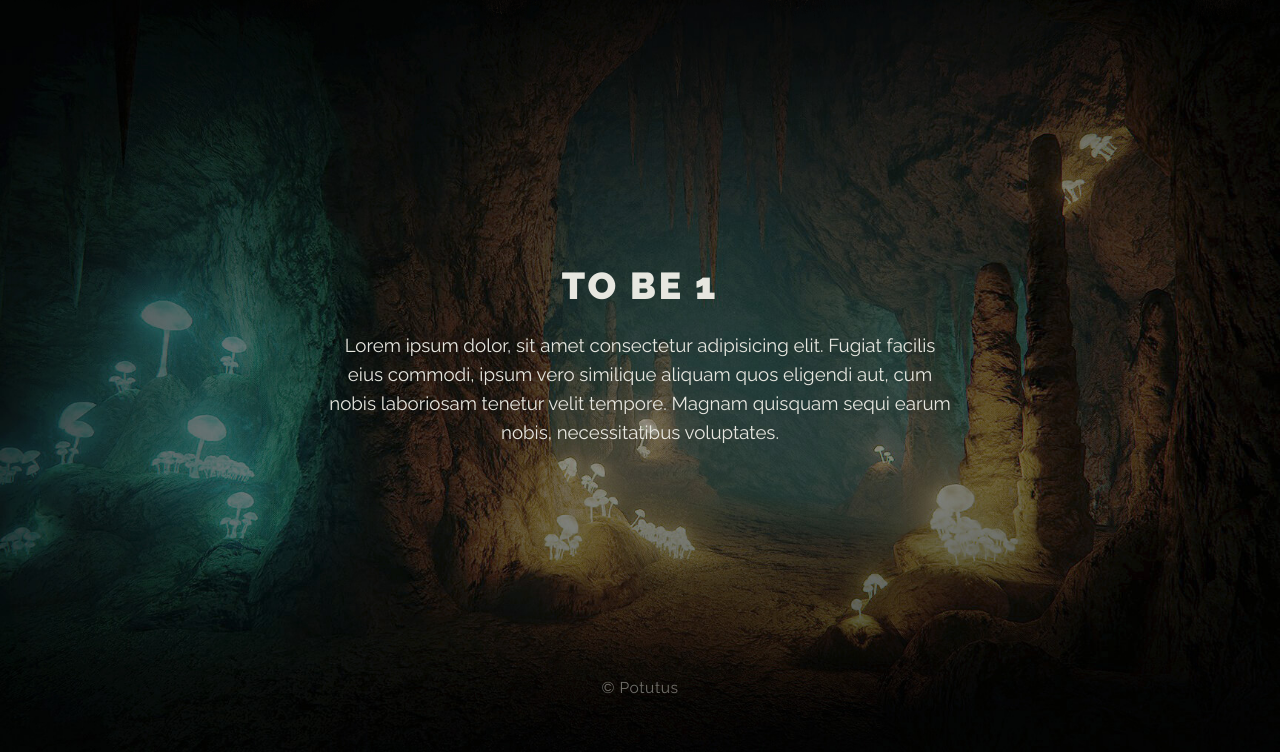
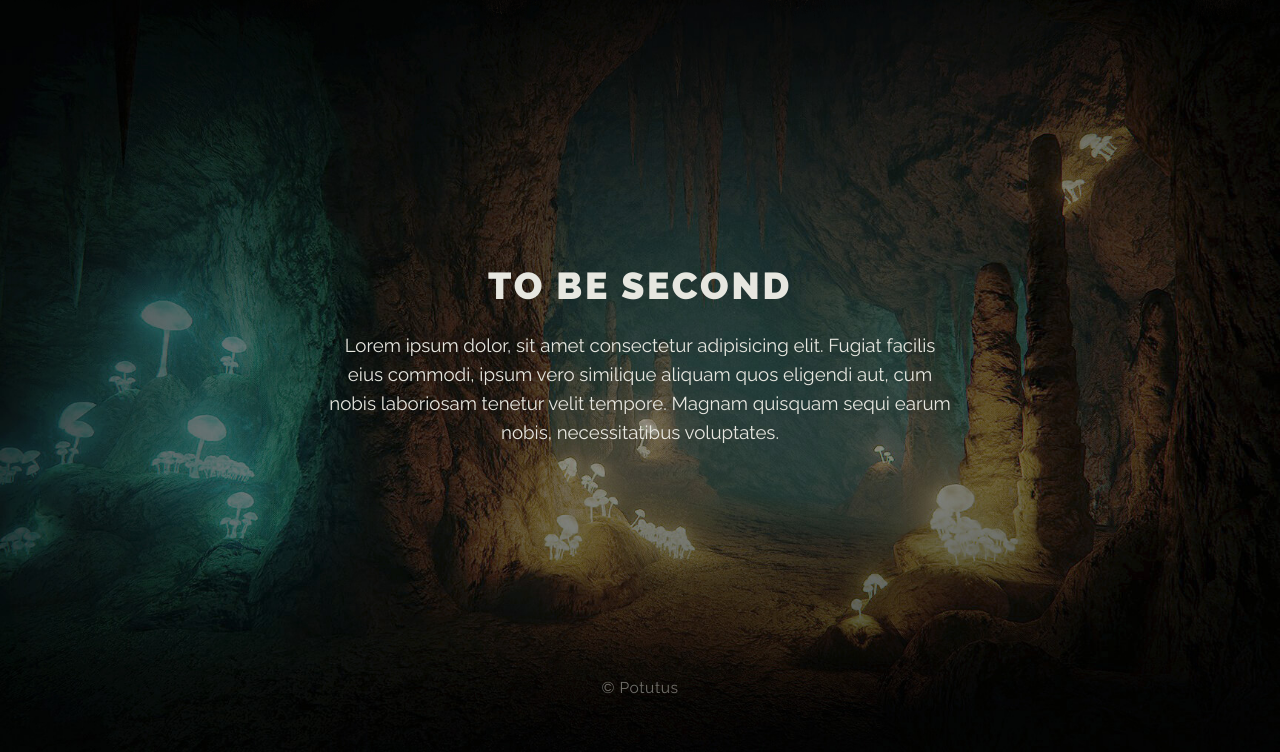
Before and after one commit to Potutus/html_css_parallax, a plain HTML site: page index.html in a window 1280 px wide. Shown: the part 848-1600 px from the top of the page. Drawn offline with Linux system fonts and the light colour scheme.

Commit message:
коммит 3

```diff
--- a/index.html
+++ b/index.html
@@ -38,7 +38,7 @@
             <article class="main-article" style="background-image: url(img/dungeon.jpg);">
                 <div class="main-content">
                     <h2 class="main-article__header">
-                        To be 1
+                        To be second
                     </h2>
                     <p class="main-article__paragraph">
                         Lorem ipsum dolor, sit amet consectetur adipisicing elit. Fugiat facilis eius commodi, ipsum vero similique aliquam quos eligendi aut, cum nobis laboriosam tenetur velit tempore. Magnam quisquam sequi earum nobis, necessitatibus voluptates.
```
